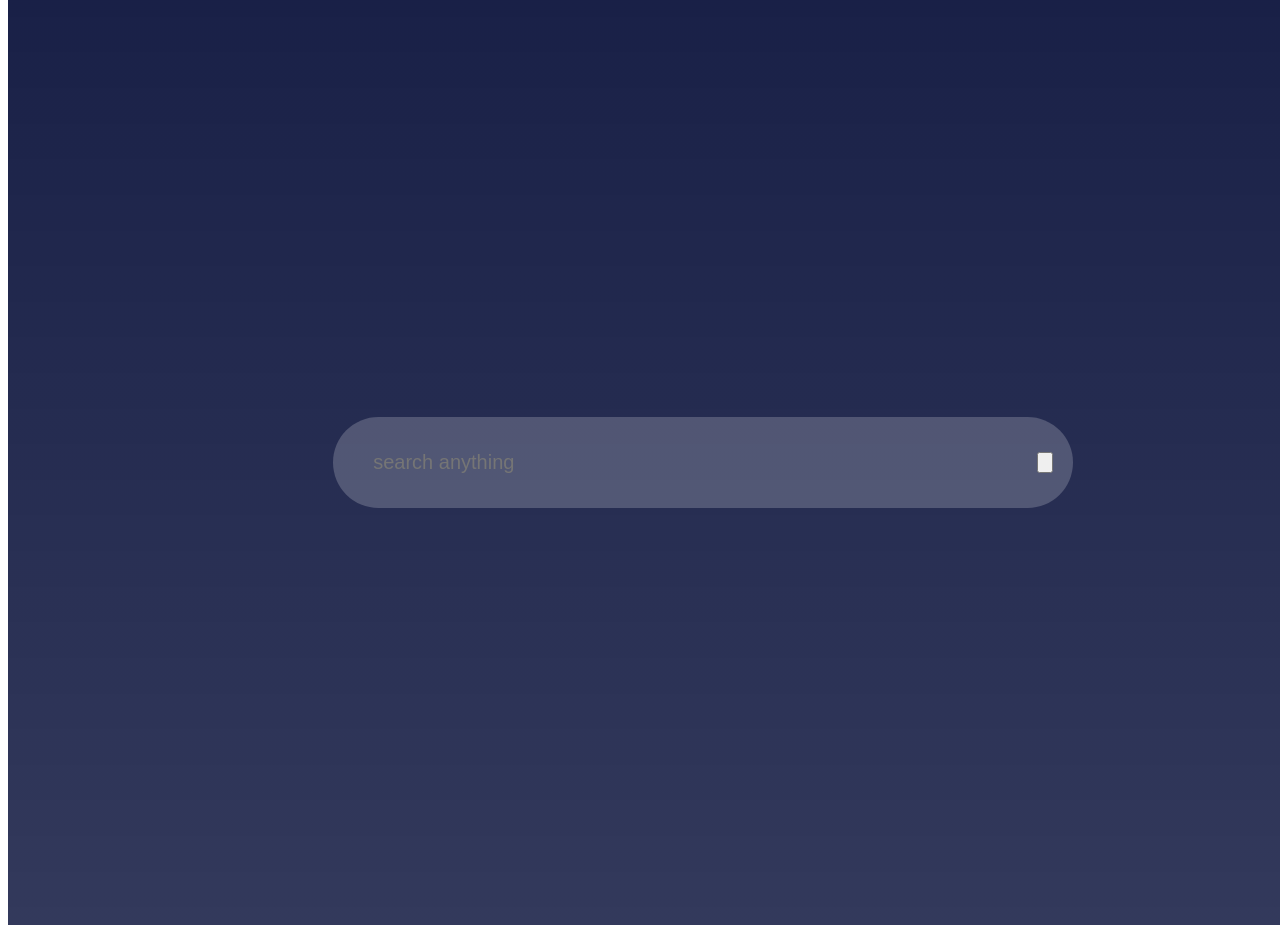
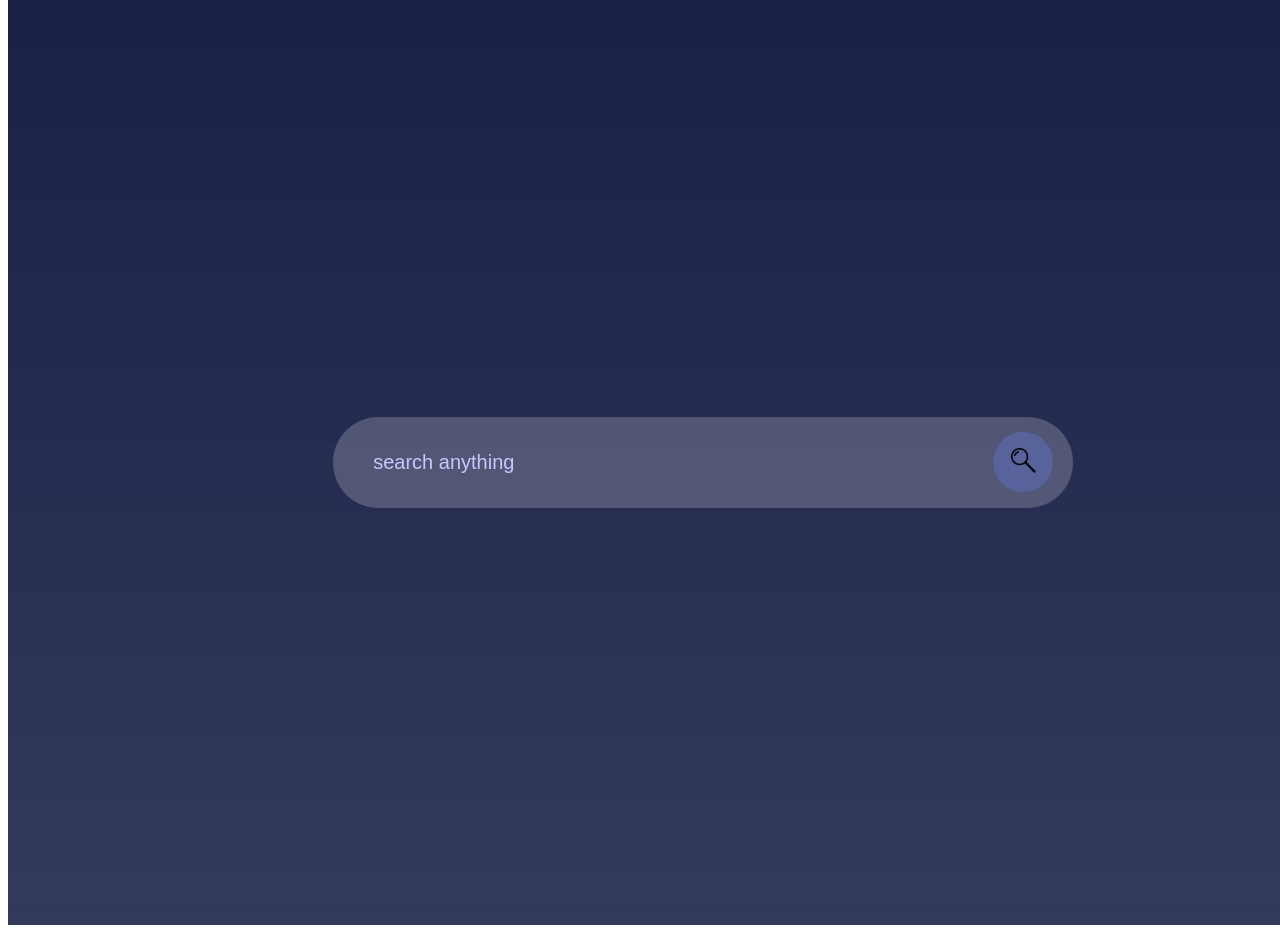
Before and after one commit to SARdude54/SLOHacks, a Flask app: page / in a window 1280 px wide; the page is wider, and only the part inside the window is pictured. Shown: the part 107-1040 px from the top of that part. Run offline with Flask 3, Linux system fonts and the light colour scheme.

Commit message:
search bar

```diff
--- a/static/styles.css
+++ b/static/styles/styles.css
@@ -36,6 +36,7 @@ nav a {
     align-items: center;
     border-radius: 60px;
     padding: 10px 20px;
+    backdrop-filter: blue(4px) saturate(180%);
 }
 
 .search-bar input{
@@ -48,4 +49,19 @@ nav a {
     color: #cac7ff;
 }
 
-::placeholder
+::placeholder{
+    color: #cac7ff;
+}
+
+.search-bar button img{
+    width: 25px;
+}
+
+.search-bar button{
+    border: 0;
+    border-radius: 50%;
+    width: 60px;
+    height: 60px;
+    background: #58629b;
+    cursor: pointer;
+}
--- a/templates/index.html
+++ b/templates/index.html
@@ -1,7 +1,7 @@
 <!DOCTYPE html>
 <html>
 <head>
-   <link rel="stylesheet" href="static/styles.css">
+   <link rel="stylesheet" href="static/styles/styles.css">
 </head>
   <div style="display: flex; justify-content: center; align-items: center; height: 10vh;">
     <h1>Policia</h1>
@@ -18,9 +18,9 @@
 </body>
 <body>
 <div class="container">
-    <form action="" class="search-bar">
+    <form action="https://www.google.com/search" method="get" class="search-bar">
         <input type="text" placeholder="search anything" name="q">
-        <button type="submit"><img src=""></button>
+        <button type="submit"><img src="static/images/magnifying-glass-icon-26760.png"></button>
     </form>
 </div>
 </body>
```
Also changed, not shown: static/images/magnifying-glass-icon-26760.png (added).
